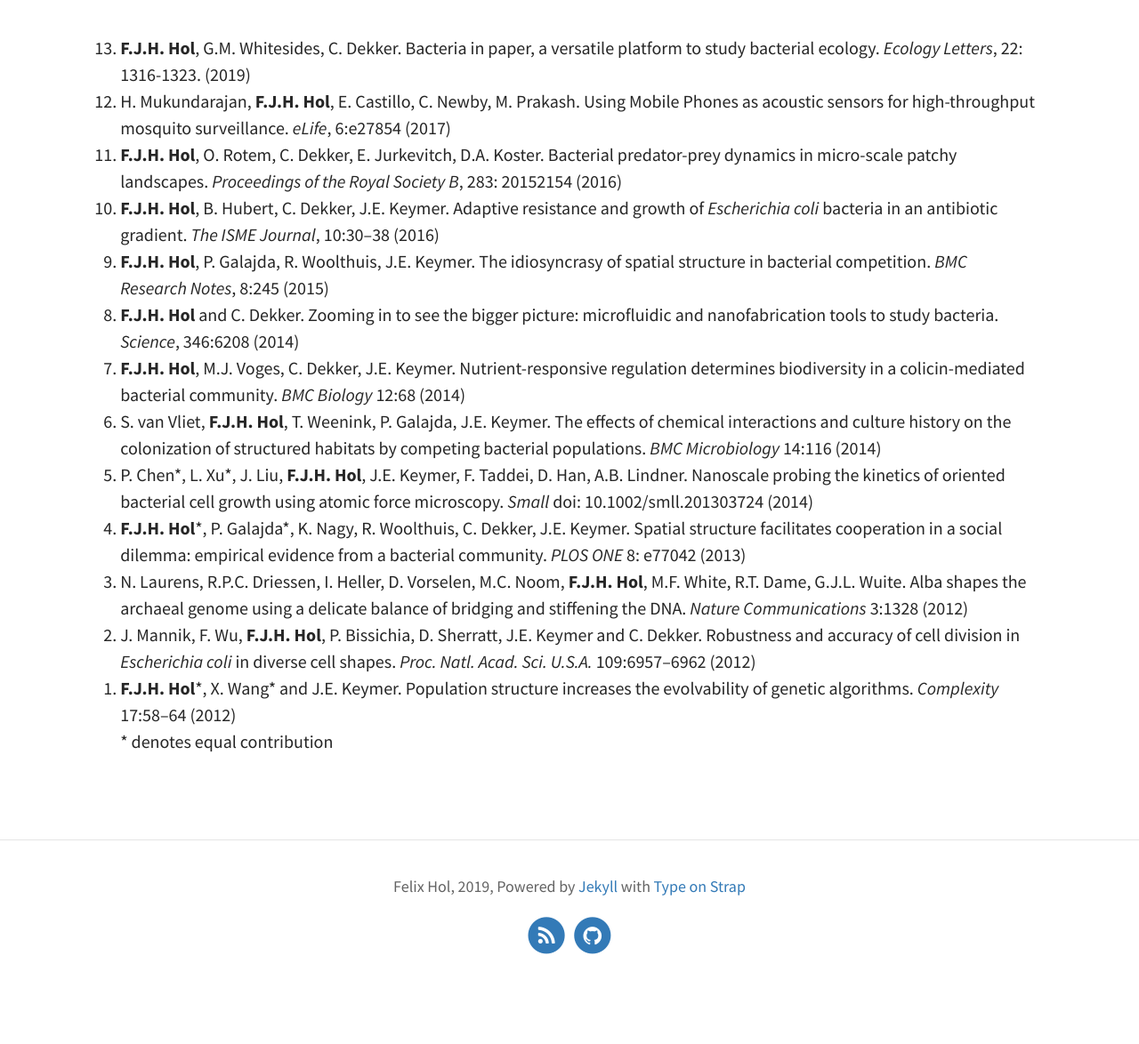
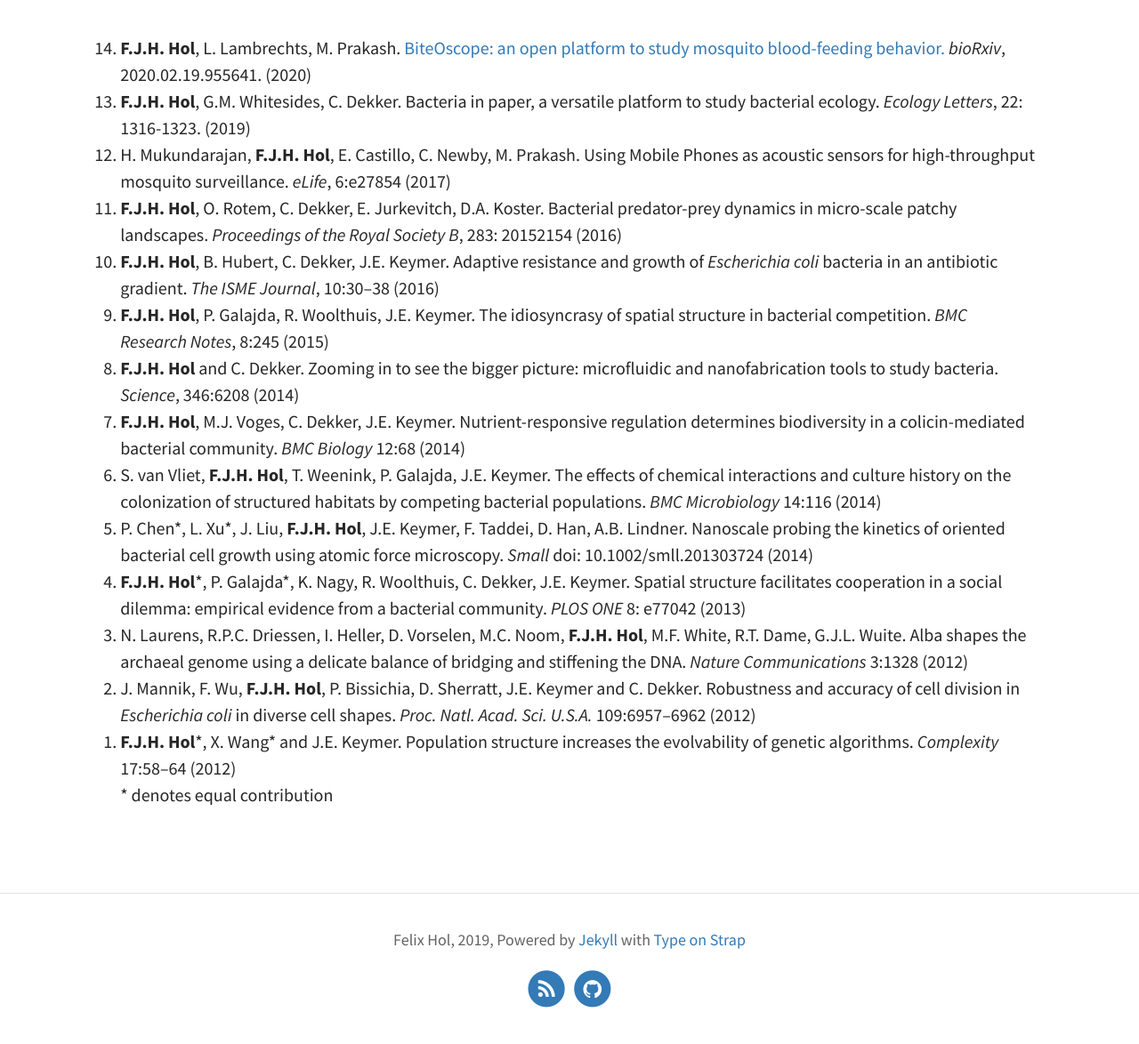
Before and after one commit to felixhol/felixhol.github.io, a Jekyll site: the page built from pages/03Publications.md, in a window 1280 px wide. Shown: the part 283-1457 px from the top of the page at 89% size. Built offline with Jekyll 4.4.1, drawn with Linux system fonts in a browser that asks for light colours; before the commit the page ends 1397 px from its top, so only the background shows below that.

Commit message:
added biteOscope bioRxiv

```diff
--- a/pages/03Publications.md
+++ b/pages/03Publications.md
@@ -5,6 +5,8 @@ permalink: /publications/
 feature-img: "assets/img/IMG_0504crop.JPG"
 tags:
 ---
+
+0. **F.J.H. Hol**, L. Lambrechts, M. Prakash. [BiteOscope: an open platform to study mosquito blood-feeding behavior.](https://www.biorxiv.org/content/10.1101/2020.02.19.955641v1) *bioRxiv*, 2020.02.19.955641. (2020)
 
 0. **F.J.H. Hol**, G.M. Whitesides, C. Dekker. Bacteria in paper,
 a versatile platform to study bacterial ecology. *Ecology Letters*, 22:
```
